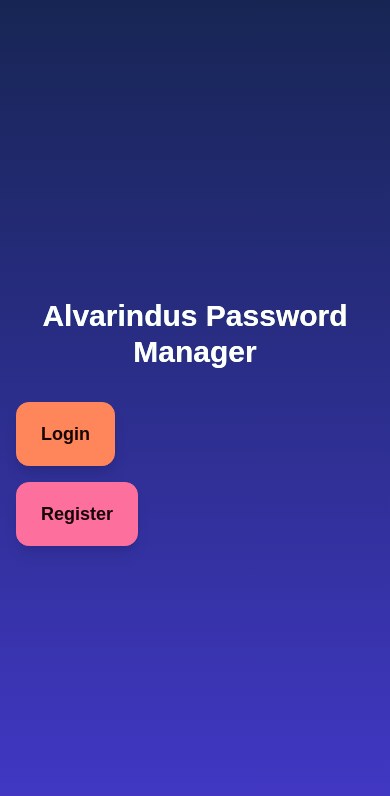
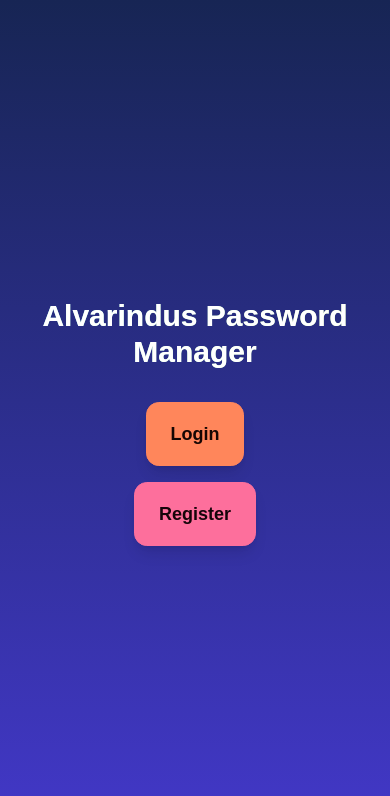
Before and after one commit to MadlyJado/alvarindus-passwordman, a Next.js app: page / in a window 390 px wide. Shown: the top 796 px of the page. Built offline with nearby package versions, Linux system fonts and the light colour scheme.

Commit message:
sdasdsasd

```diff
--- a/app/page.tsx
+++ b/app/page.tsx
@@ -6,7 +6,7 @@ export default function Home() {
       <h1 className="text-3xl sm:text-4xl md:text-5xl font-extrabold mb-8 text-white bg-clip-text text-transparent bg-gradient-to-r from-teal-200 to-lime-200 text-center">
         Alvarindus Password Manager
       </h1>
-      <div className="flex flex-col sm:flex-row gap-4 sm:gap-8 w-full sm:w-auto">
+      <div className="flex flex-col sm:flex-row gap-4 sm:gap-8 w-full sm:w-auto items-center" >
         <Link href="/login">
           <p className="btn btn-primary btn-lg sm:btn-wide shadow-lg hover:scale-105 transform transition-all duration-300 text-center">
             Login
```
